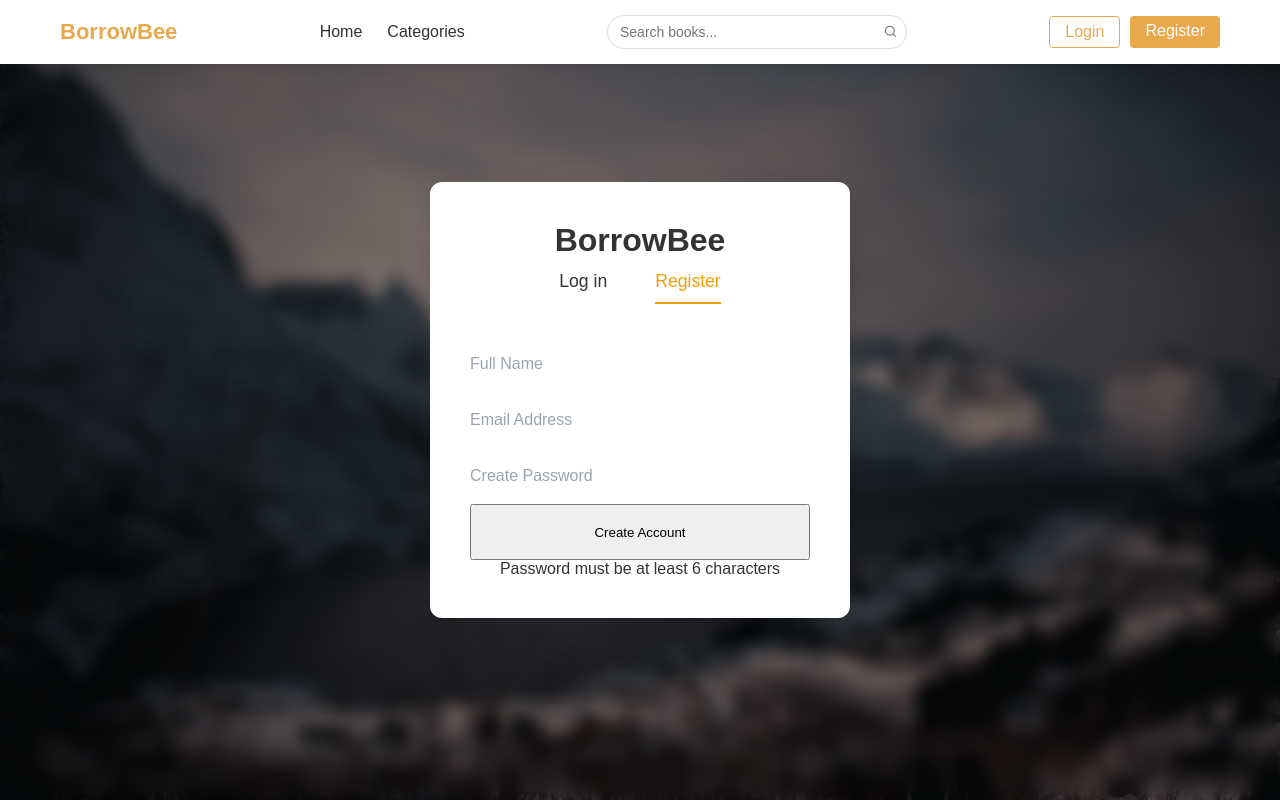
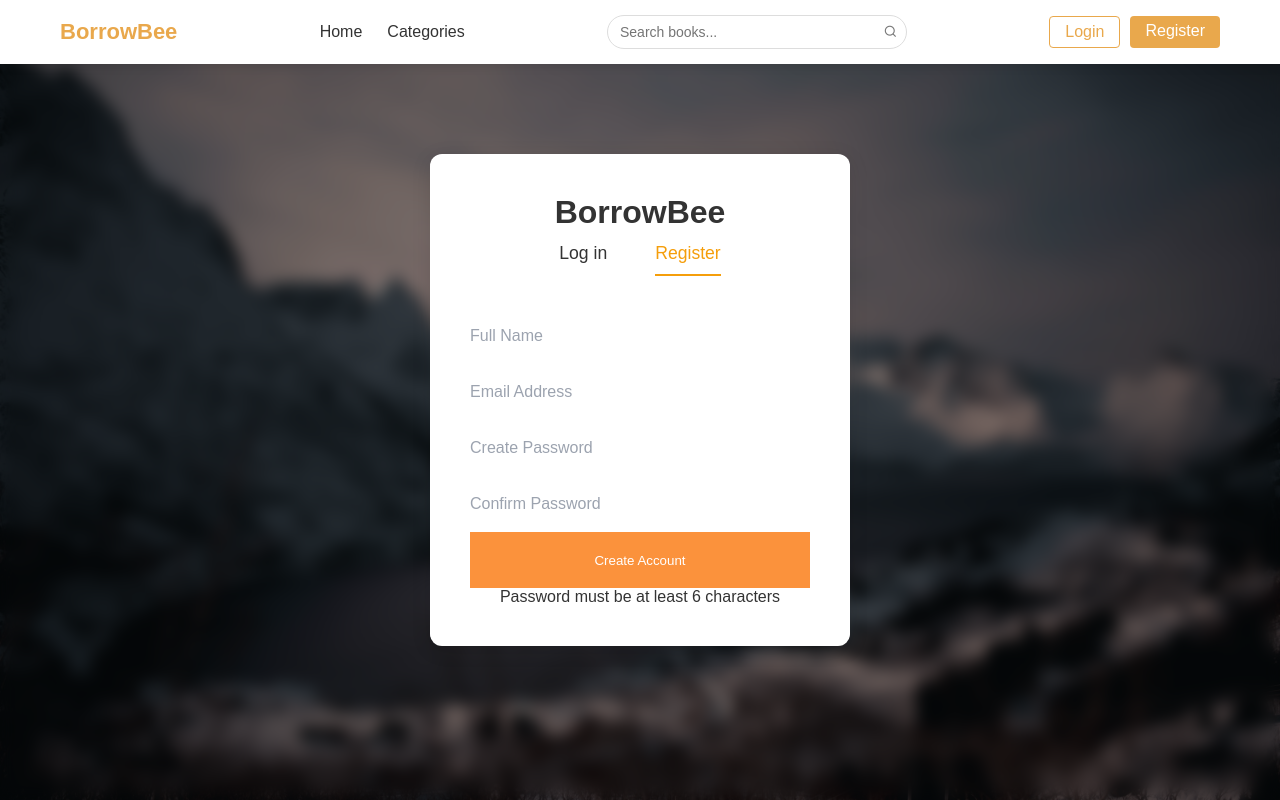
Before and after one commit to eBookloaningtool/front, a Vue app: page /register in a window 1280 px wide. Built offline with nearby package versions, Linux system fonts and the light colour scheme.

Commit message:
修改登录界面的所有中文提示以及按钮，错误的分类跳转，my books下正在借阅书籍的翻译

```diff
--- a/src/components/LoginForm.vue
+++ b/src/components/LoginForm.vue
@@ -116,7 +116,7 @@ const handleForgetPassword = async () => {
     const emailRegex = /^[^\s@]+@[^\s@]+\.[^\s@]+$/;
     if (!emailRegex.test(forgetPasswordEmail.value)) {
       forgetPasswordMessage.value = {
-        text: '请输入有效的邮箱地址',
+        text: 'Please enter a valid email address',
         type: 'error'
       };
       return;
@@ -185,11 +185,11 @@ const handleLogin = async () => {
       }, 1000);
     } else {
       // Handle login failure with specific error message
-      errorMessage.value = response.message || '登录失败，请检查邮箱和密码';
+      errorMessage.value = response.message || 'Login failed, please check your email and password';
     }
   } catch (error) {
     console.error('Login error:', error);
-    errorMessage.value = '登录过程中发生错误，请稍后重试';
+    errorMessage.value = 'Login failed, please try again later';
   } finally {
     isSubmitting.value = false;
   }
@@ -271,7 +271,7 @@ const handleLogin = async () => {
       <!-- Login button -->
       <button
         type="submit"
-        class="w-full py-4 px-4 bg-yellow-400 hover:bg-yellow-500 text-white font-medium rounded-lg transition duration-300 text-base"
+        class="login-btn w-full py-4 px-4 text-white font-medium rounded-lg transition-all duration-200 text-base shadow-md hover:shadow-lg"
         :disabled="isSubmitting"
       >
         <span v-if="isSubmitting">Logging in...</span>
@@ -300,7 +300,7 @@ const handleLogin = async () => {
         </div>
 
         <div class="modal-body">
-          <p class="text-gray-600 mb-6 text-base">Please enter your email address and we'll send you a password reset link.</p>
+          <p class="text-gray-600 mb-6 text-base">Please enter your email address and we'll send you a new password.</p>
 
           <!-- Message display -->
           <div v-if="forgetPasswordMessage.text"
@@ -344,13 +344,12 @@ const handleLogin = async () => {
             Cancel
           </button>
           <button
-            class="submit-button bg-yellow-400 hover:bg-yellow-500"
-            style="background-color: #F59E0B !important;"
+            class="submit-button"
             @click="handleForgetPassword"
             :disabled="forgetPasswordSubmitting"
           >
             <span v-if="forgetPasswordSubmitting">Processing...</span>
-            <span v-else>Send Reset Link</span>
+            <span v-else>Send A New Password</span>
           </button>
         </div>
       </div>
@@ -397,6 +396,57 @@ input:focus {
   outline: none;
   border: none;
   box-shadow: none;
+}
+
+/* 登录按钮样式 */
+.login-form-container .login-btn {
+  border: none;
+  position: relative;
+  overflow: hidden;
+  background-color: #fb923c !important; /* Orange-300 with !important */
+  color: white !important;
+}
+
+.login-form-container .login-btn:hover {
+  background-color: #f97316 !important; /* Orange-400 with !important */
+}
+
+.login-form-container .login-btn:active {
+  background-color: #f59e0b !important; /* Orange-500 with !important */
+  transform: scale(0.98);
+}
+
+.login-btn:after {
+  content: '';
+  position: absolute;
+  top: 50%;
+  left: 50%;
+  width: 5px;
+  height: 5px;
+  background: rgba(255, 255, 255, 0.5);
+  opacity: 0;
+  border-radius: 100%;
+  transform: scale(1, 1) translate(-50%);
+  transform-origin: 50% 50%;
+}
+
+.login-btn:focus:not(:active)::after {
+  animation: ripple 0.6s ease-out;
+}
+
+@keyframes ripple {
+  0% {
+    transform: scale(0, 0);
+    opacity: 0.5;
+  }
+  20% {
+    transform: scale(25, 25);
+    opacity: 0.3;
+  }
+  100% {
+    opacity: 0;
+    transform: scale(40, 40);
+  }
 }
 
 button {
@@ -516,14 +566,22 @@ button:disabled {
   align-items: center;
   justify-content: center;
   height: auto;
+  background-color: #fb923c !important; /* 与登录按钮一致的颜色 */
+}
+
+.submit-button:hover {
+  background-color: #f97316 !important;
+}
+
+.submit-button:active {
+  background-color: #f59e0b !important;
+  transform: scale(0.98);
 }
 
 .submit-button:disabled {
   opacity: 0.7;
-  background-color: #facc15 !important;
   cursor: not-allowed;
 }
-
 
 .message-alert {
   padding: 0.75rem 1rem;
--- a/src/components/RegisterForm.vue
+++ b/src/components/RegisterForm.vue
@@ -9,13 +9,14 @@ const router = useRouter();
 const name = ref('');
 const email = ref('');
 const password = ref('');
+const confirmPassword = ref('');
 const errorMessage = ref('');
 const isSubmitting = ref(false);
 const registerSuccess = ref(false);
 
 // Simple validation
 const validateForm = () => {
-  if (!name.value || !email.value || !password.value) {
+  if (!name.value || !email.value || !password.value || !confirmPassword.value) {
     errorMessage.value = 'Please fill in all fields';
     return false;
   }
@@ -30,6 +31,12 @@ const validateForm = () => {
   // Password length validation
   if (password.value.length < 6) {
     errorMessage.value = 'Password must be at least 6 characters long';
+    return false;
+  }
+
+  // Password confirmation validation
+  if (password.value !== confirmPassword.value) {
+    errorMessage.value = 'Passwords do not match';
     return false;
   }
 
@@ -78,7 +85,7 @@ const handleSubmit = async () => {
       }, 1000);
     } else {
       // Handle failure
-      errorMessage.value = response.data.message || 'Registration failed, please try again later';
+      errorMessage.value = response.data.message || 'Email has already been registered';
 
       // 检查错误信息是否包含"Email already registered"或"邮箱已注册"
       if (
@@ -174,10 +181,22 @@ const emit = defineEmits(['registration-success']);
         />
       </div>
 
+      <!-- Confirm Password input -->
+      <div class="form-group">
+        <input
+          id="confirmPassword"
+          v-model="confirmPassword"
+          type="password"
+          class="w-full px-6 py-4 bg-gray-100 border-none rounded-lg transition-colors text-base"
+          placeholder="Confirm Password"
+          required
+        />
+      </div>
+
       <!-- Register button -->
       <button
         type="submit"
-        class="w-full py-4 px-4 bg-yellow-400 hover:bg-yellow-500 text-white font-medium rounded-lg transition duration-300 text-base"
+        class="create-account-btn w-full py-4 px-4 text-white font-medium rounded-lg transition-all duration-200 text-base shadow-md hover:shadow-lg"
         :disabled="isSubmitting"
       >
         <span v-if="isSubmitting">Registering...</span>
@@ -246,4 +265,55 @@ button:disabled {
   opacity: 0.7;
   cursor: not-allowed;
 }
+
+/* 增加样式优先级 */
+.register-form-container .create-account-btn {
+  border: none;
+  position: relative;
+  overflow: hidden;
+  background-color: #fb923c !important; /* Orange-300 with !important - 更浅的橙色 */
+  color: white !important;
+}
+
+.register-form-container .create-account-btn:hover {
+  background-color: #f97316 !important; /* Orange-400 with !important - 悬停时稍深 */
+}
+
+.register-form-container .create-account-btn:active {
+  background-color: #f59e0b !important; /* Orange-500 with !important - 点击时更深 */
+  transform: scale(0.98);
+}
+
+.create-account-btn:after {
+  content: '';
+  position: absolute;
+  top: 50%;
+  left: 50%;
+  width: 5px;
+  height: 5px;
+  background: rgba(255, 255, 255, 0.5);
+  opacity: 0;
+  border-radius: 100%;
+  transform: scale(1, 1) translate(-50%);
+  transform-origin: 50% 50%;
+}
+
+.create-account-btn:focus:not(:active)::after {
+  animation: ripple 0.6s ease-out;
+}
+
+@keyframes ripple {
+  0% {
+    transform: scale(0, 0);
+    opacity: 0.5;
+  }
+  20% {
+    transform: scale(25, 25);
+    opacity: 0.3;
+  }
+  100% {
+    opacity: 0;
+    transform: scale(40, 40);
+  }
+}
 </style>
--- a/src/views/BookDetail.vue
+++ b/src/views/BookDetail.vue
@@ -17,7 +17,7 @@
           <div class="book-basic-info">
             <h1 class="book-title">{{ book.title }}</h1>
             <p class="book-author">Author: <a @click="viewAuthorBooks(book.author)">{{ book.author }}</a></p>
-            <p class="book-category">Category: <RouterLink :to="`/category/${book.category}`">{{ book.category }}</RouterLink></p>
+            <p class="book-category">Category: {{ book.category }}</p>
             <p class="book-price">Price: £{{ book.price }}</p>
             <div class="book-rating">
               <div class="stars">
@@ -229,11 +229,6 @@ function goBack() {
 // 添加导航到作者页面功能
 function viewAuthorBooks(author) {
   router.push({ path: '/search', query: { author } });
-}
-
-// 添加导航到分类页面功能
-function viewCategory(category) {
-  router.push({ path: '/category/' + category });
 }
 
 const handleBorrow = async () => {
--- a/src/views/Categories.vue
+++ b/src/views/Categories.vue
@@ -42,7 +42,7 @@
               <h2 class="text-2xl font-bold text-gray-800">{{ selectedCategory }}</h2>
             </div>
             <div class="flex items-center space-x-2">
-              <span class="text-sm text-gray-500">共 {{ categorizedBooks[selectedCategory]?.length || 0 }} 本图书</span>
+              <span class="text-sm text-gray-500">Currently {{ categorizedBooks[selectedCategory]?.length || 0 }} books in total. </span>
             </div>
           </div>
 
--- a/src/views/MyBooksPage.vue
+++ b/src/views/MyBooksPage.vue
@@ -8,7 +8,7 @@
           :class="['tab-btn', { active: activeTab === 'borrowed' }]"
           @click="activeTab = 'borrowed'"
         >
-          Borrowed
+          Currently Borrowed
         </button>
         <button
           :class="['tab-btn', { active: activeTab === 'history' }]"
--- a/src/views/RegisterPage.vue
+++ b/src/views/RegisterPage.vue
@@ -15,7 +15,7 @@ const handleRegistrationSuccess = async (userData) => {
     localStorage.setItem('userName', userData.name);
   }
 
-  // 不自动登录，而是跳转到登录页面
+  // Do not auto-login, redirect to login page instead
   router.push('/login');
 };
 </script>
```
Also changed, not shown: src/components/UserExample.tsx (line endings or trailing spaces).
